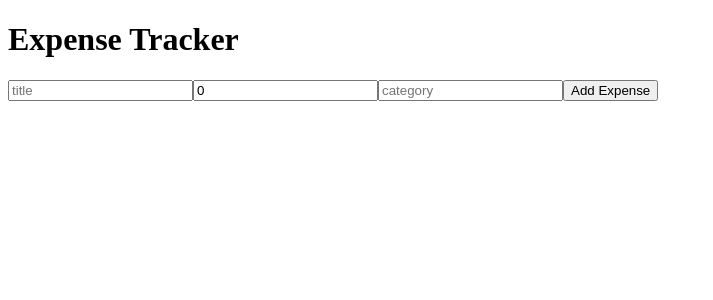
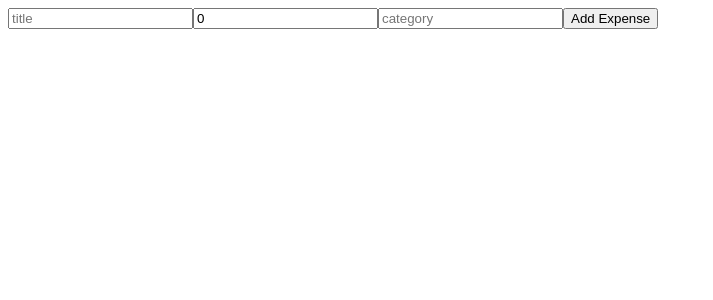
Before and after one commit to cd-queue/expense-tracker, a React (Vite) app: page / in a window 1280 px wide. Shown: the top 300 px of the page, without its empty margins (0-713 px from the left). Built offline with nearby package versions, Linux system fonts and the light colour scheme.

Commit message:
function for data save in a array

```diff
--- a/src/App.jsx
+++ b/src/App.jsx
@@ -4,10 +4,19 @@ import './App.css';
 
 function App() {
   const [expenses, setExpenses] = useState([]);
+
+  const addExpense = (expense) => {
+    console.log("App received:", expense);
+
+    setExpenses([
+      ...expenses,
+      expense
+    ])
+  };
+
   return (
     <>
-      <h1>Expense Tracker</h1>
-      <ExpenseForm/>
+      <ExpenseForm addExpense={addExpense}/>
     </>
   )
 }
--- a/src/components/ExpenseForm.jsx
+++ b/src/components/ExpenseForm.jsx
@@ -1,6 +1,6 @@
 import React, { useState } from 'react'
 
-const ExpenseForm = () => {
+const ExpenseForm = ({addExpense}) => {
     const [title, setTitle] = useState("");
     const [amount, setAmount] = useState(0);
     const [category, setCategory] = useState("");
@@ -9,7 +9,7 @@ const ExpenseForm = () => {
             <div>
                 <input type="text" value={title} onChange={(e) => setTitle(e.target.value)} placeholder='title' />
                 <input type="number" value={amount} onChange={(e) => setAmount(e.target.value)} placeholder='amount' />
-                <input type="text" value={category} onChange={(e) => setCategory(e.target.value)} placeholder='category' />
+                <input type="text" value={category} onChange={(e) => setCategory(e.target.value)} placeholder='category'/>
                 <button onClick={() => {
                     const expense = {
                         title,
@@ -18,6 +18,8 @@ const ExpenseForm = () => {
                     };
 
                     console.log(expense);
+
+                    addExpense(expense);
                 }}>Add Expense</button>
             </div>
         </>
```
